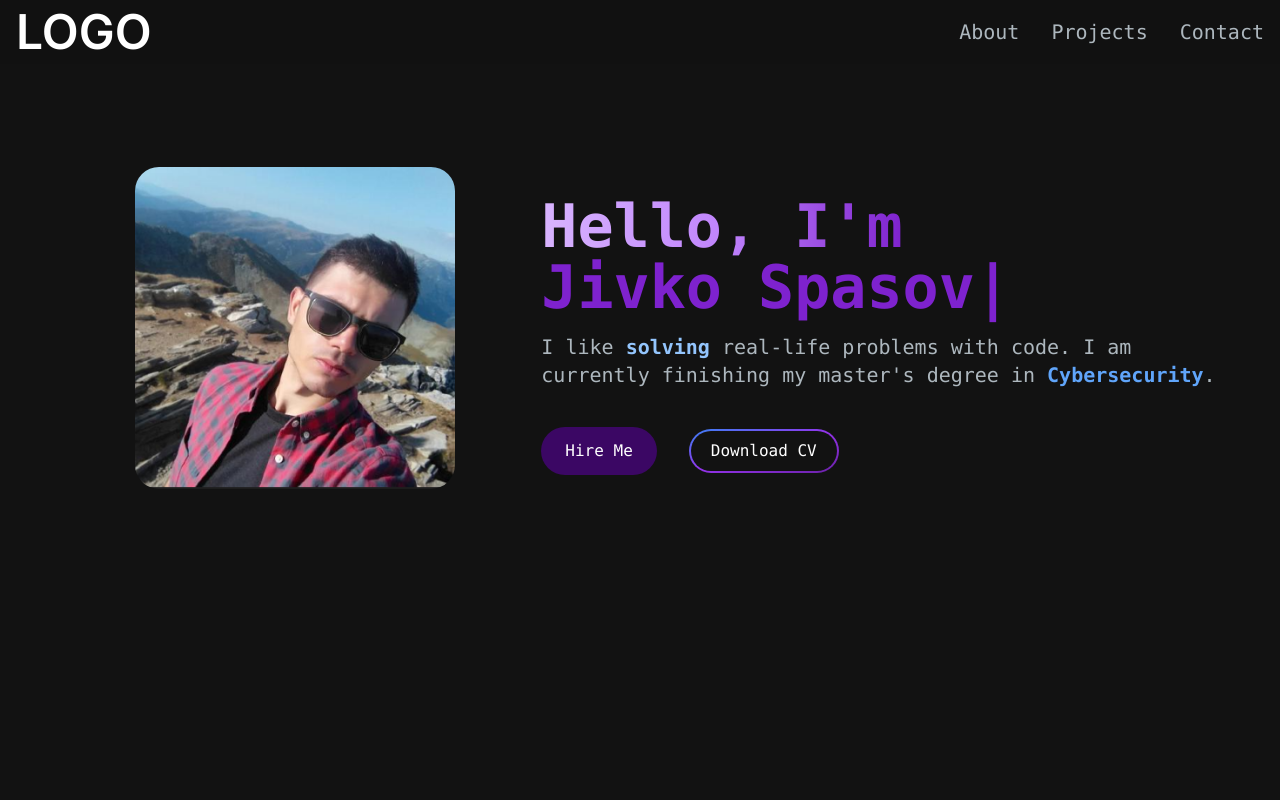
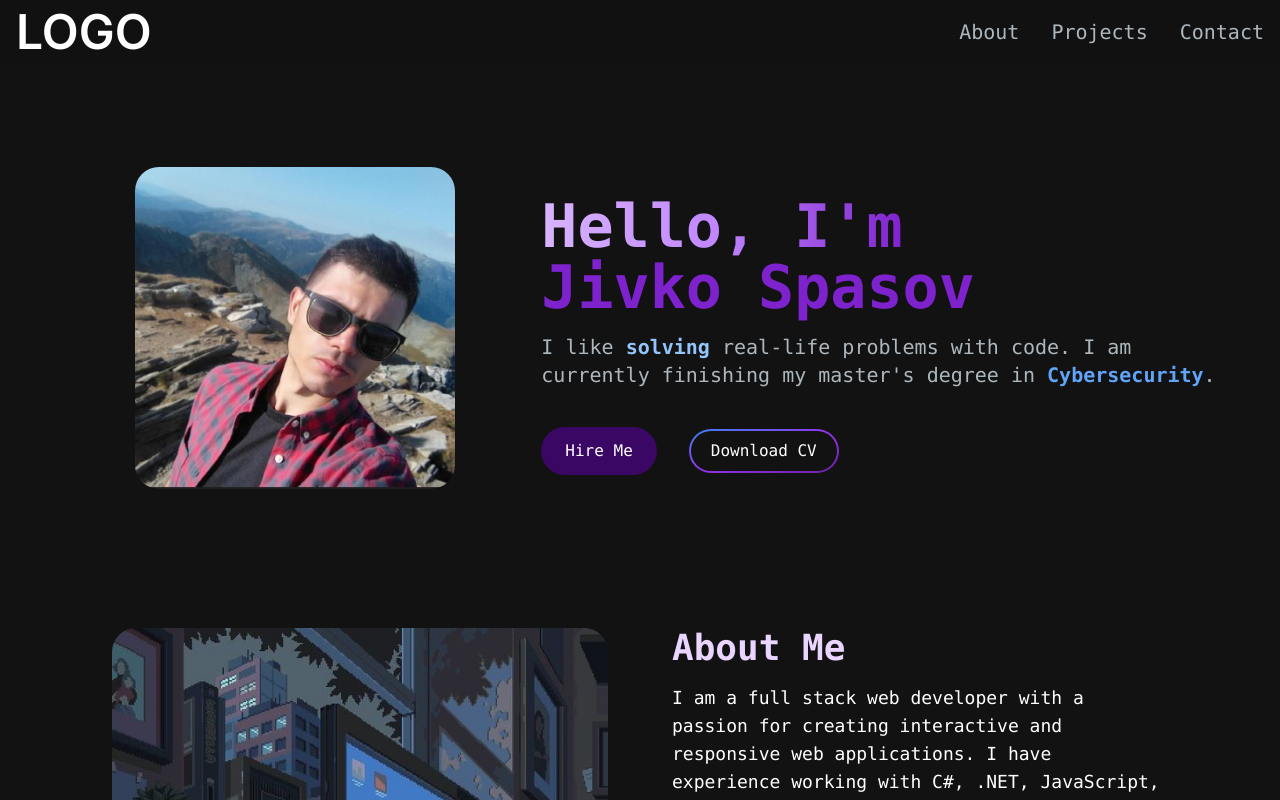
Before and after one commit to JivkoSp/JivkoSp-Portfolio, a Next.js app: page / in a window 1280 px wide. Shown: the top 800 px of the page. Built offline with nearby package versions, Linux system fonts and the light colour scheme.

Commit message:
Modified app/page.js

```diff
--- a/app/page.js
+++ b/app/page.js
@@ -1,5 +1,6 @@
 import HeroSection from "./components/HeroSection";
 import NavBar from "./components/NavBar";
+import AboutSection from "./components/AboutSection";
 
 export default function Home() {
   return (
@@ -7,6 +8,7 @@
       <NavBar></NavBar>
       <div className="container mt-24 mx-auto px-12 py-4">
           <HeroSection></HeroSection>
+          <AboutSection></AboutSection>
       </div>
     </main>
   );
```
